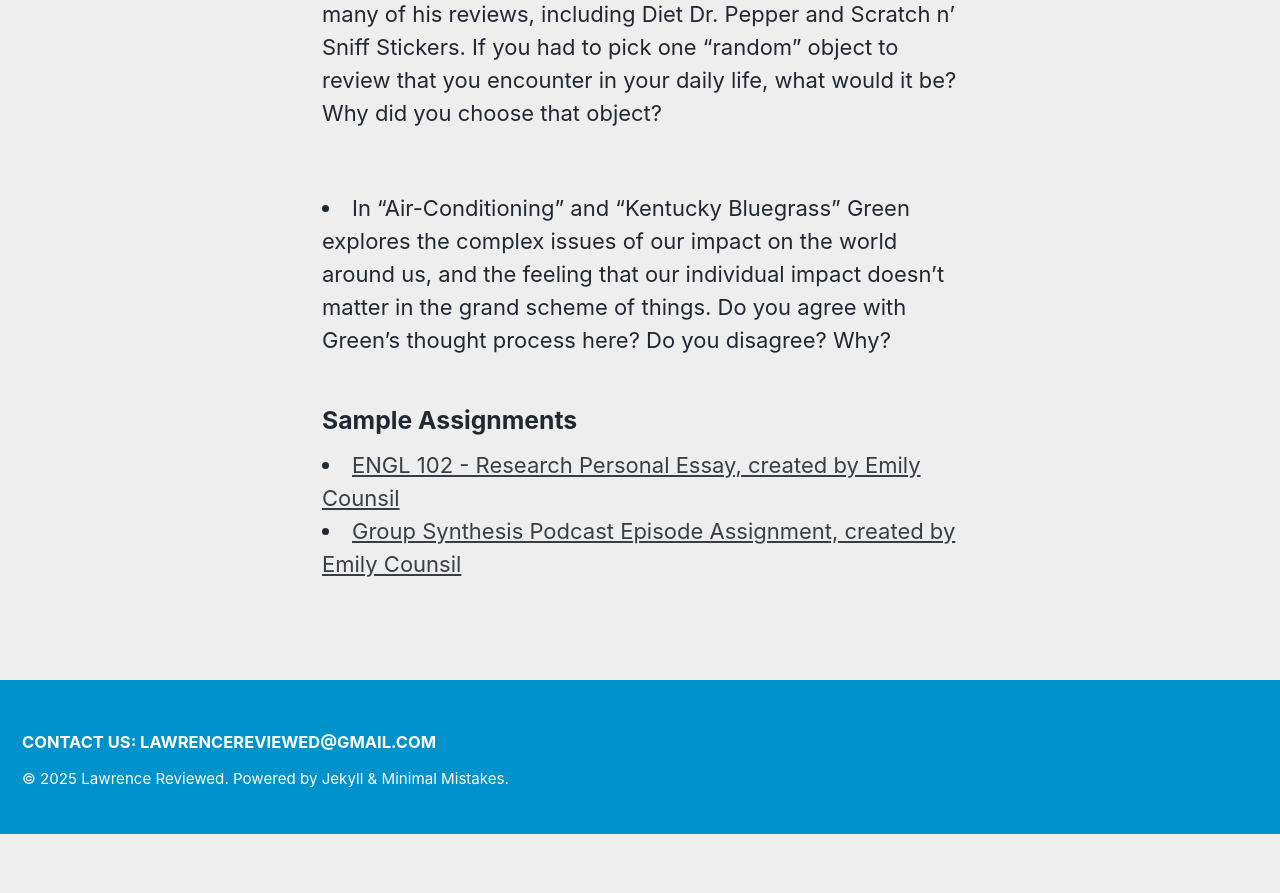
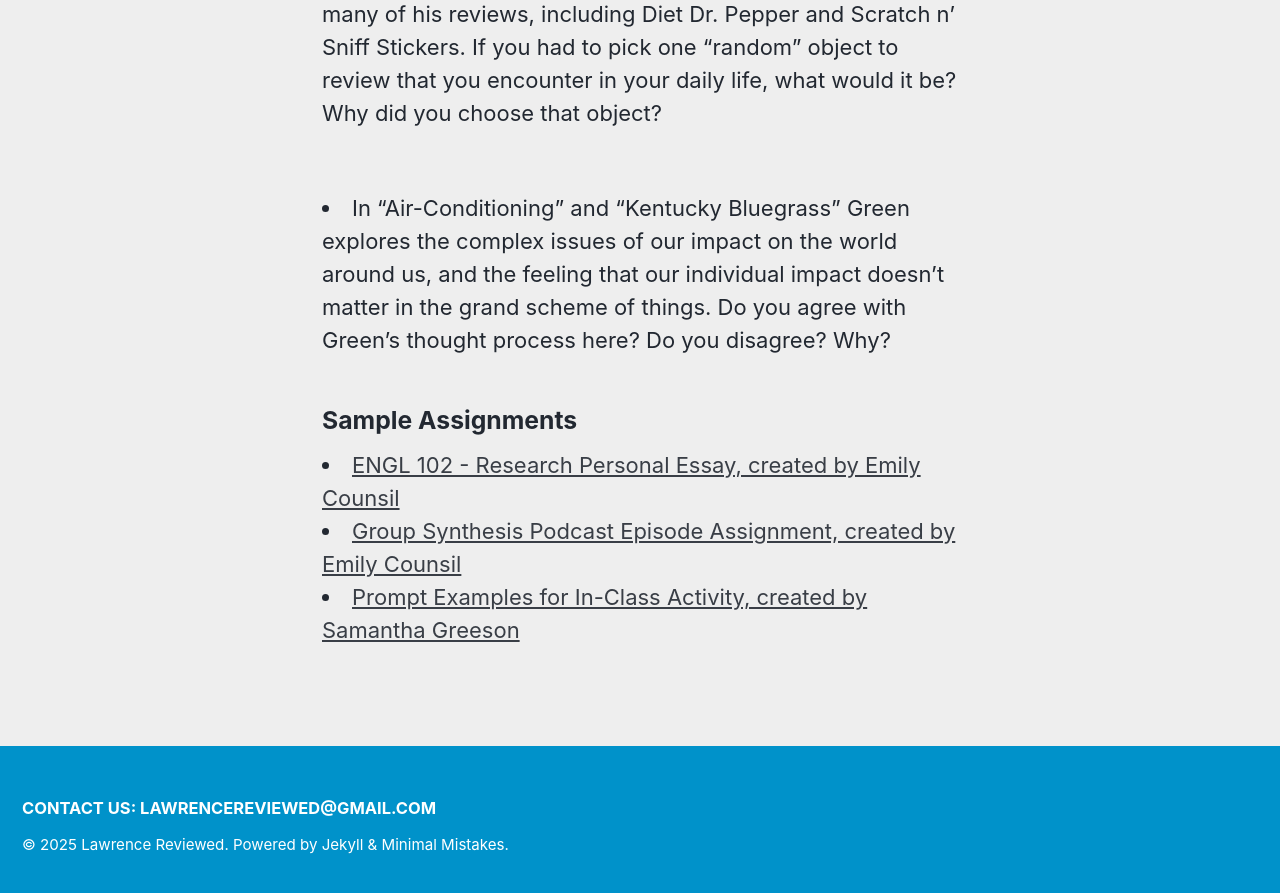
Before and after one commit to idrhku/lawrence-reviewed, a Jekyll site: the page built from _pages/curriculum.md, in a window 1280 px wide and 900 px high, scrolled down 1455 px. Shown: the top 893 px of the window. Built offline with Jekyll 4.4.1, drawn with Linux system fonts in a browser that asks for light colours; cached includes are drawn as plain includes; before the commit the page ends 2289 px from its top, so only the background shows below that.

Commit message:
Update curriculum.md

```diff
--- a/_pages/curriculum.md
+++ b/_pages/curriculum.md
@@ -33,3 +33,4 @@ One way that KU Reads engages students with the Common Book is through coursewor
 <h3>Sample Assignments</h3>
 <li><a href="https://kansas-my.sharepoint.com/:w:/g/personal/k859k152_home_ku_edu/EUn3IqppZJhBuEHFcypKdvMBza3J1H2WVKek0-tA_0rJiw?e=hlIEJs" target="_blank">ENGL 102 - Research Personal Essay, created by Emily Counsil</a></li>
 <li><a href="https://kansas-my.sharepoint.com/:w:/g/personal/k859k152_home_ku_edu/Ed7qJayEqftAtalYjdii8acBF2RzF7ScaD_iYQ1hHmc0kg?e=w09Ch7" target="_blank">Group Synthesis Podcast Episode Assignment, created by Emily Counsil</a></li>
+<li><a href="https://kansas-my.sharepoint.com/:w:/g/personal/k859k152_home_ku_edu/IQAPEQ1nGIkIQ5GOu6GUqK1oAduw-m-oM8nINGBFzLwqm1U?e=e37zpZ" target="_blank">Prompt Examples for In-Class Activity, created by Samantha Greeson</a></li>
```
